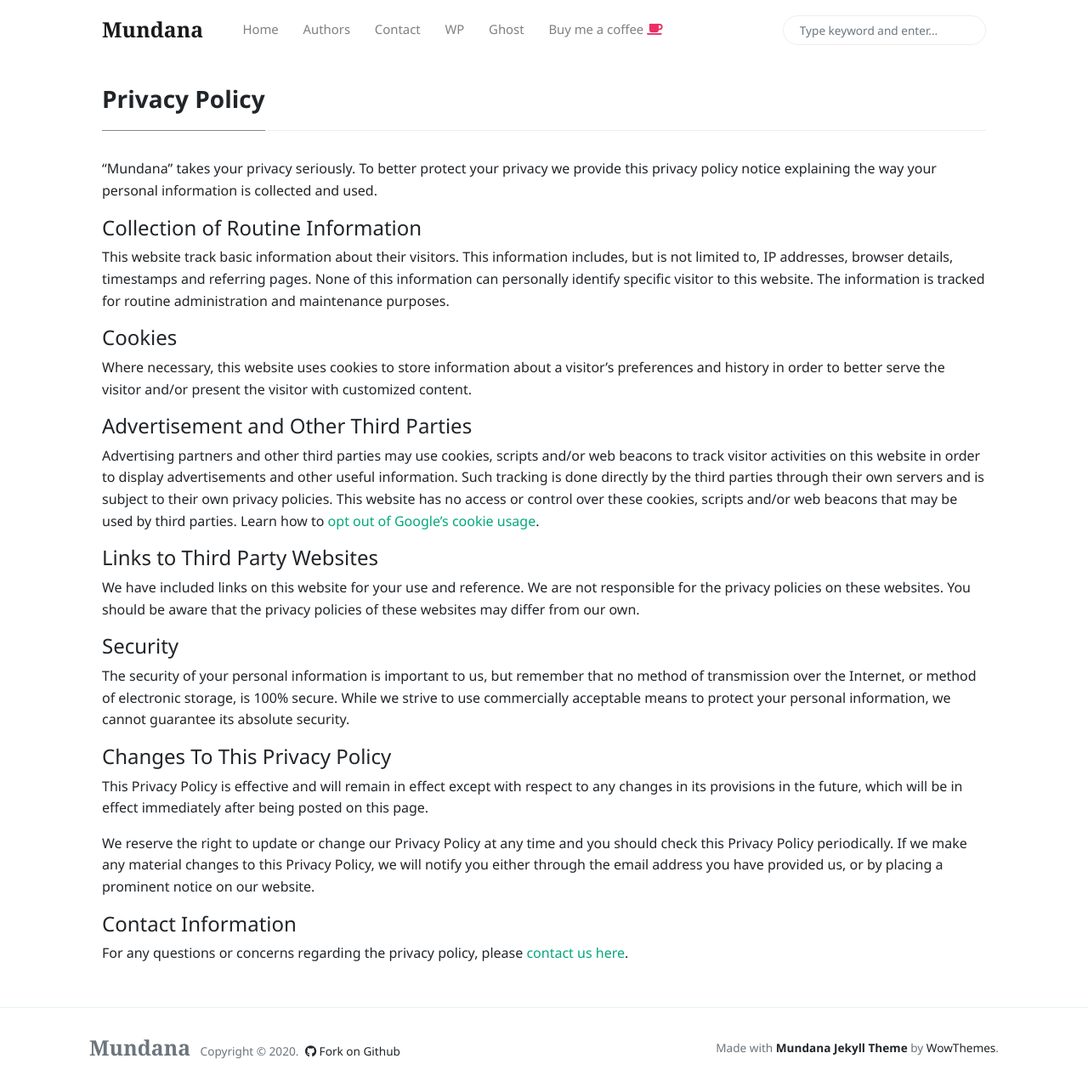
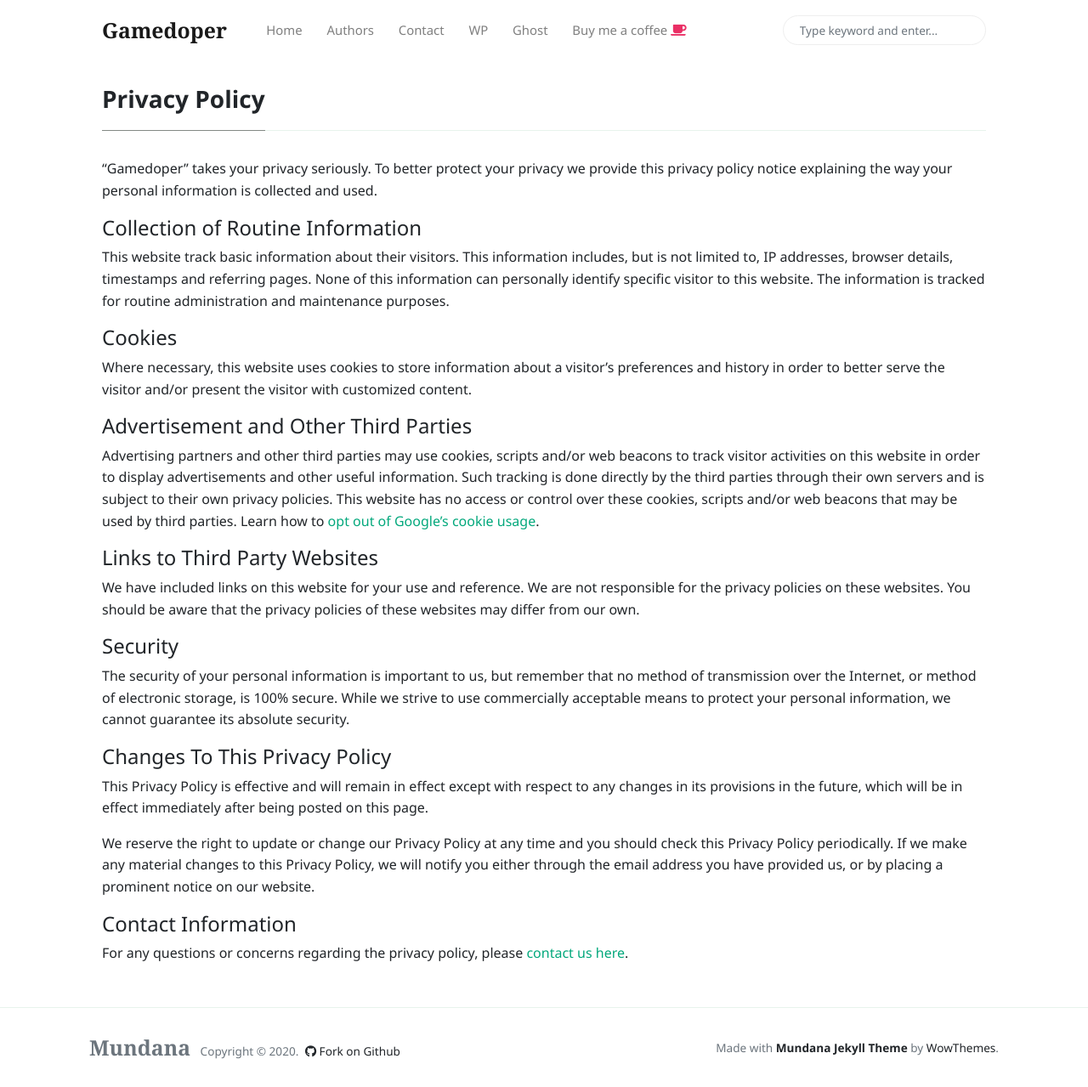
Before and after one commit to Gamedoper/Gamedoperarchives.github.io, a Jekyll site: the page built from _pages/privacy-policy.md, in a window 1280 px wide and 1279 px high. Shown: the whole window at 85% size. Built offline with Jekyll 4.4.1, drawn with Linux system fonts in a browser that asks for light colours; nearby versions of some CDN libraries.

Commit message:
Update _config.yml

```diff
--- a/_config.yml
+++ b/_config.yml
@@ -1,5 +1,5 @@
 # Site
-name: 'Mundana'
+name: 'Gamedoper'
 description: 'Mundana is a free Jekyll theme for awesome people like you, Medium like.'
 logo: 'assets/images/logo.png'
 favicon: 'assets/images/favicon.ico'
```
